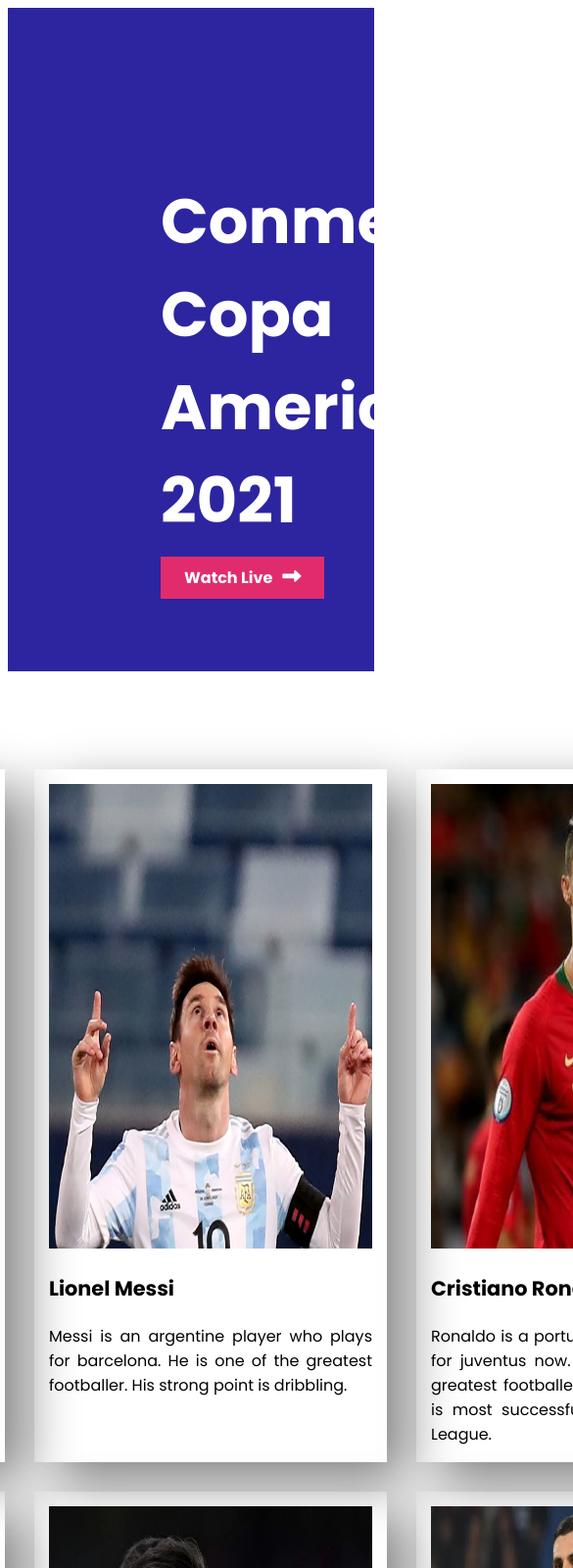
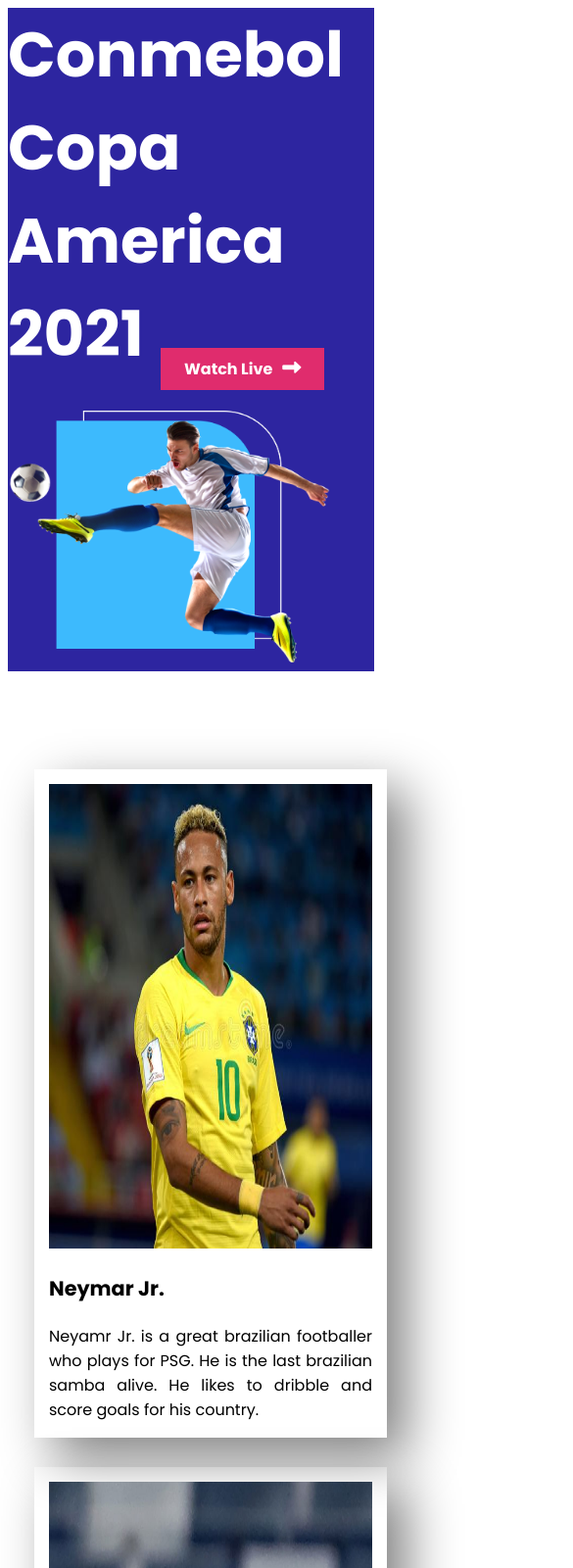
Before and after one commit to SyedTanveerIslam/Responsive-Football, a plain HTML site: page index.html in a window 390 px wide. Shown: the top 1600 px of the page at 98% size, 585 px wide, since content can reach past the window. Drawn offline with Linux system fonts and the light colour scheme.

Commit message:
Final Commit

```diff
--- a/styles/style.css
+++ b/styles/style.css
@@ -1,8 +1,8 @@
-/* Fonts */
+/*------------------------- Fonts -------------------------------------------------------------------------*/
 
 @import url('https://fonts.googleapis.com/css2?family=Poppins:wght@700&display=swap');
 @import url('https://fonts.googleapis.com/css2?family=Poppins:wght@400;700&display=swap');
-/* Common Styles */
+/* -------------------------Common Styles---------------------------------------------------------------- */
 
 main {
     display: flex;
@@ -35,7 +35,7 @@
     margin-right: 80px;
 }
 
-/* Header Styles */
+/* ---------------------------------Header Styles--------------------------------------------------------- */
 
 .top-banner {
     width: 100%;
@@ -81,7 +81,17 @@
     margin-left: 142px;
 }
 
-/* Players Section Styles */
+.banner-heading h1:hover {
+    transform: rotate(360deg) scale(0.5);
+    transition: transform 2s ease-in-out;
+}
+
+.banner-image:hover {
+    transform: rotate(360deg);
+    transition: transform 4s ease-in-out;
+}
+
+/* ------------------------------------Players Section Styles-------------------------------------------- */
 
 .players, .scorers, .news-bunch {
     margin-top: 70px;
@@ -110,7 +120,7 @@
     padding-top: 15px;
 }
 
-/* Top Goalscorers Styles */
+/* -----------------------------------Top Goalscorers Styles------------------------------------------ */
 
 .goal-title {
     margin-top: 120px;
@@ -125,14 +135,14 @@
     font-size: 1.5em;
 }
 
-/* News Section Styles */
+/* -------------------------------------News Section Styles------------------------------------ */
 
 .news h3, p {
     padding-left: 15px;
     padding-right: 15px;
 }
 
-/* Footer Section */
+/* --------------------------------------Footer Section---------------------------------------- */
 
 footer {
     display: flex;
@@ -154,3 +164,35 @@
     font-family: 'Poppins', sans-serif;
     font-weight: 400;
 }
+
+/* ------------------------------Media Queries for Mobile Devices-------------------------------- */
+
+@media only screen and (max-width:688px) {
+    .top-banner {
+        display: flex;
+        flex-direction: column;
+    }
+    .banner-heading {
+        margin-bottom: 30px;
+    }
+    .section-title {
+        margin: 0;
+    }
+    .banner-image img {
+        margin: 0px;
+        width: 329px;
+        height: 259px;
+    }
+    .players, .scorers, .news-bunch {
+        display: flex;
+        flex-direction: column;
+    }
+    footer {
+        display: flex;
+        flex-direction: column;
+    }
+    .football-logo img {
+        width: 300px;
+        height: 150px;
+    }
+}
```
Also changed, not shown: index.html (+46 -15 lines).
